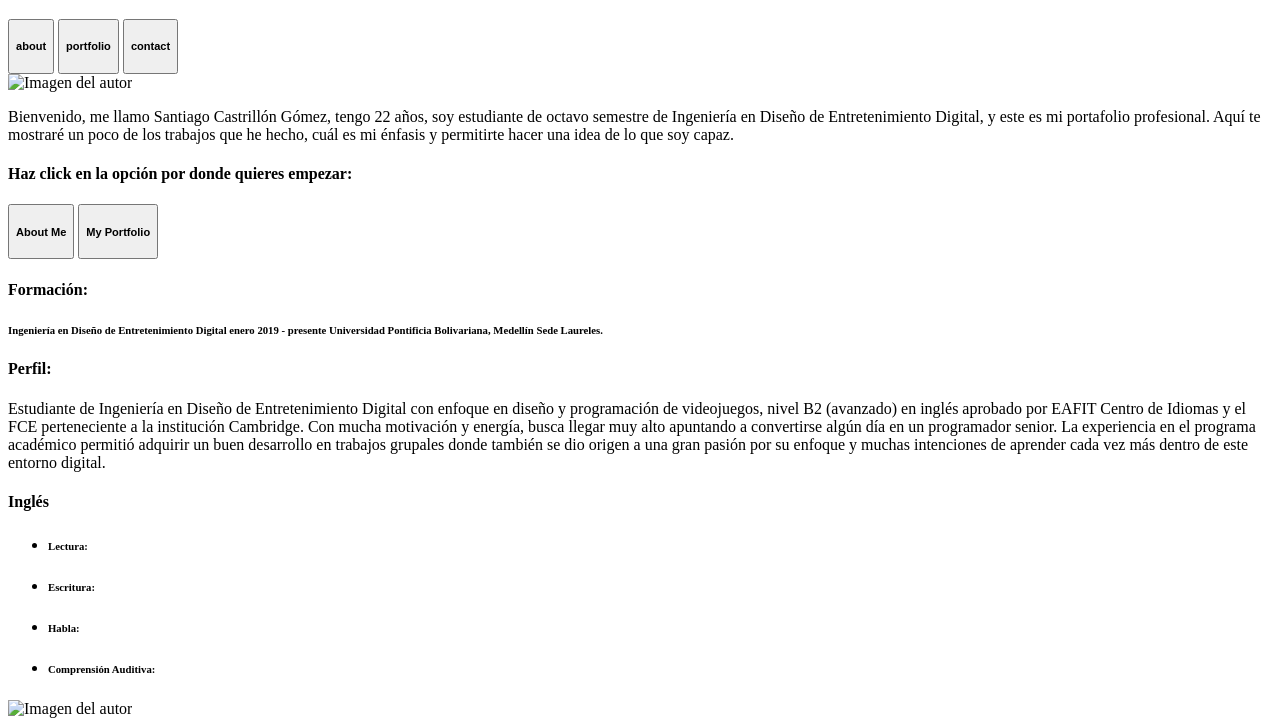
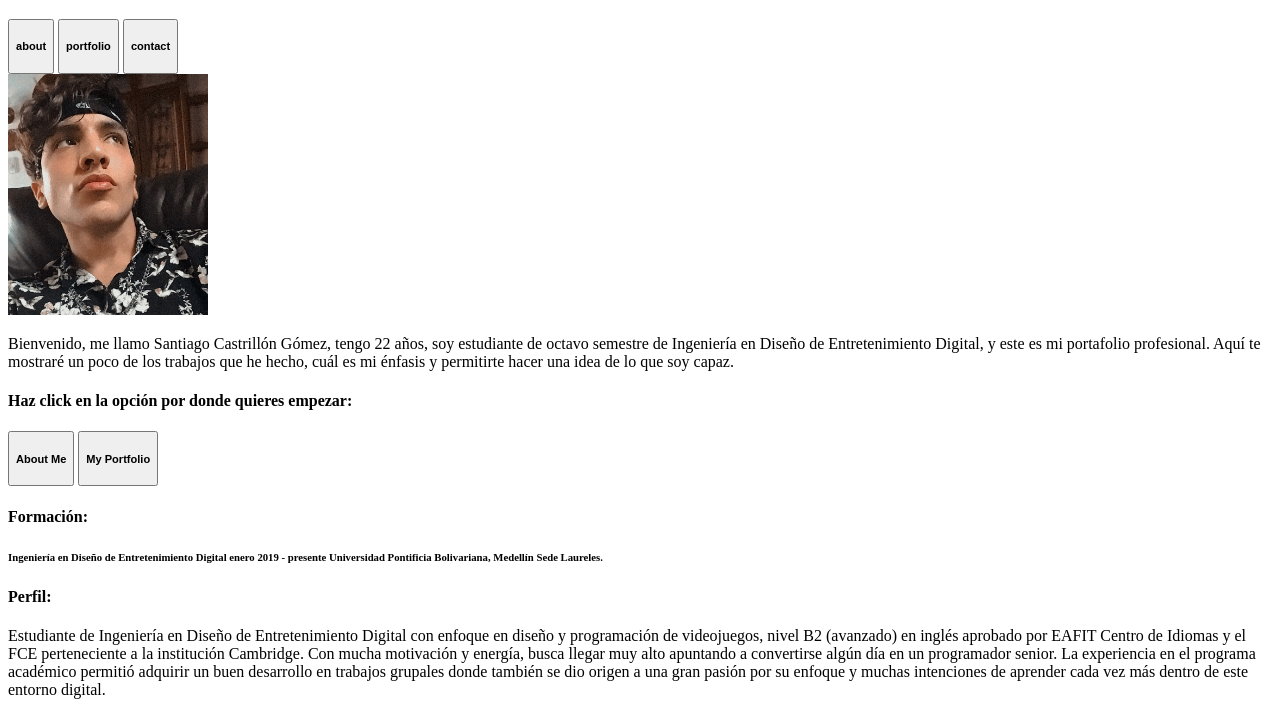
Before and after one commit to Castrillon-San/Portfolio, a plain HTML site: page index.html in a window 1280 px wide. Shown: the part 61-781 px from the top of the page. Drawn offline with Linux system fonts and the light colour scheme; files whose address does not match are found by name.

Commit message:
Imagen de autor provisional

```diff
--- a/index.html
+++ b/index.html
@@ -17,7 +17,7 @@
     </header>
     <main>
         <section class="Presentacion">
-            <img class="ImgAuthor" src="" alt="Imagen del autor">
+            <img class="ImgAuthor" src="/Assets/author.jpg" alt="Imagen del autor"width="200">
             <div>
                 <p>Bienvenido, me llamo Santiago Castrillón Gómez, tengo 22 años, soy estudiante de octavo semestre de Ingeniería en Diseño de Entretenimiento Digital,  y este es mi portafolio profesional. Aquí te mostraré un poco de los trabajos que he hecho, cuál es mi énfasis y permitirte hacer una idea de lo que soy capaz.</p>
                 <h4>Haz click en la opción por donde quieres empezar:</h4>
@@ -52,7 +52,7 @@
                     <li><h6>Comprensión Auditiva:</h6></li>
                 </ul>
             </span>
-            <img class="ImgAuthor" src="" alt="Imagen del autor">
+            <img class="ImgAuthor" src="/Assets/author.jpg" alt="Imagen del autor" width="200">
             <div>
                 <span>
                     <h4>Lenguajes de Programación:</h4>
```
Also changed, not shown: Assets/author.jpg (added).
